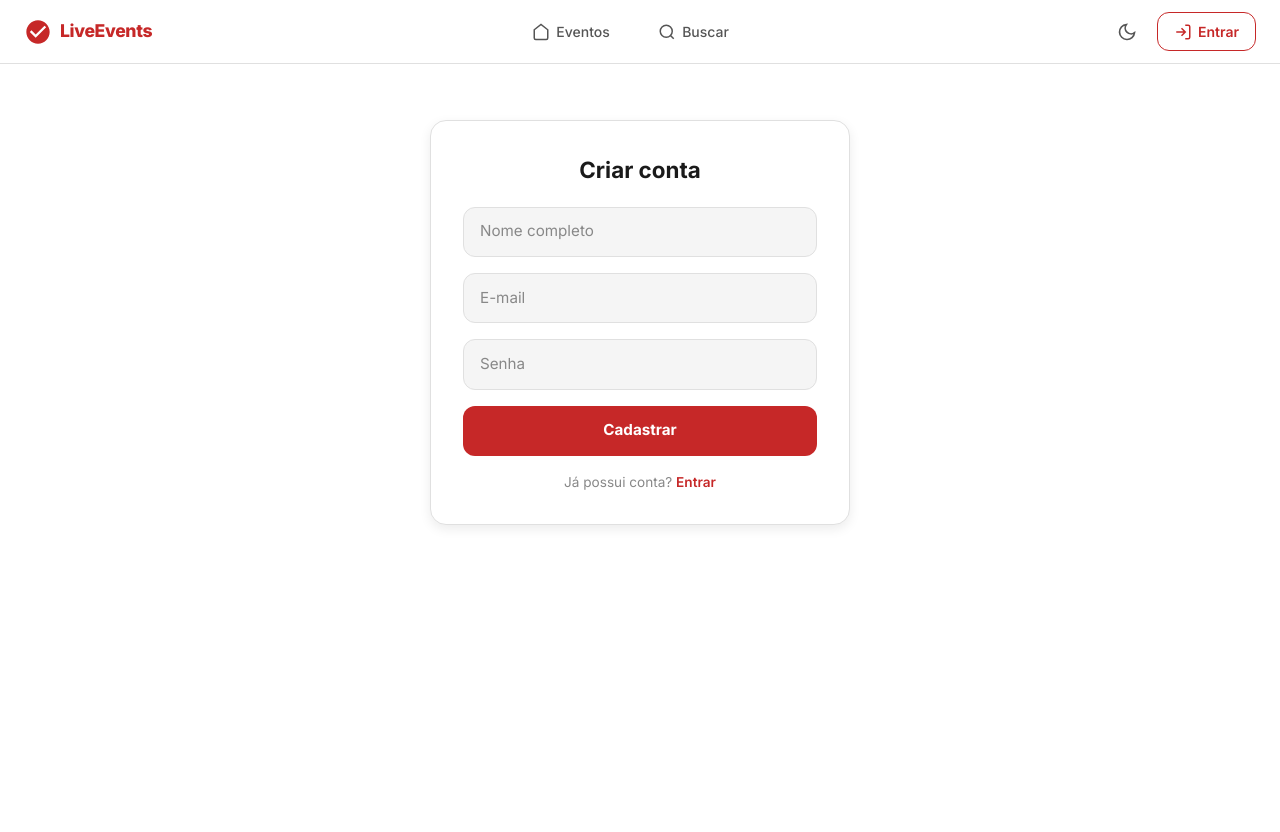
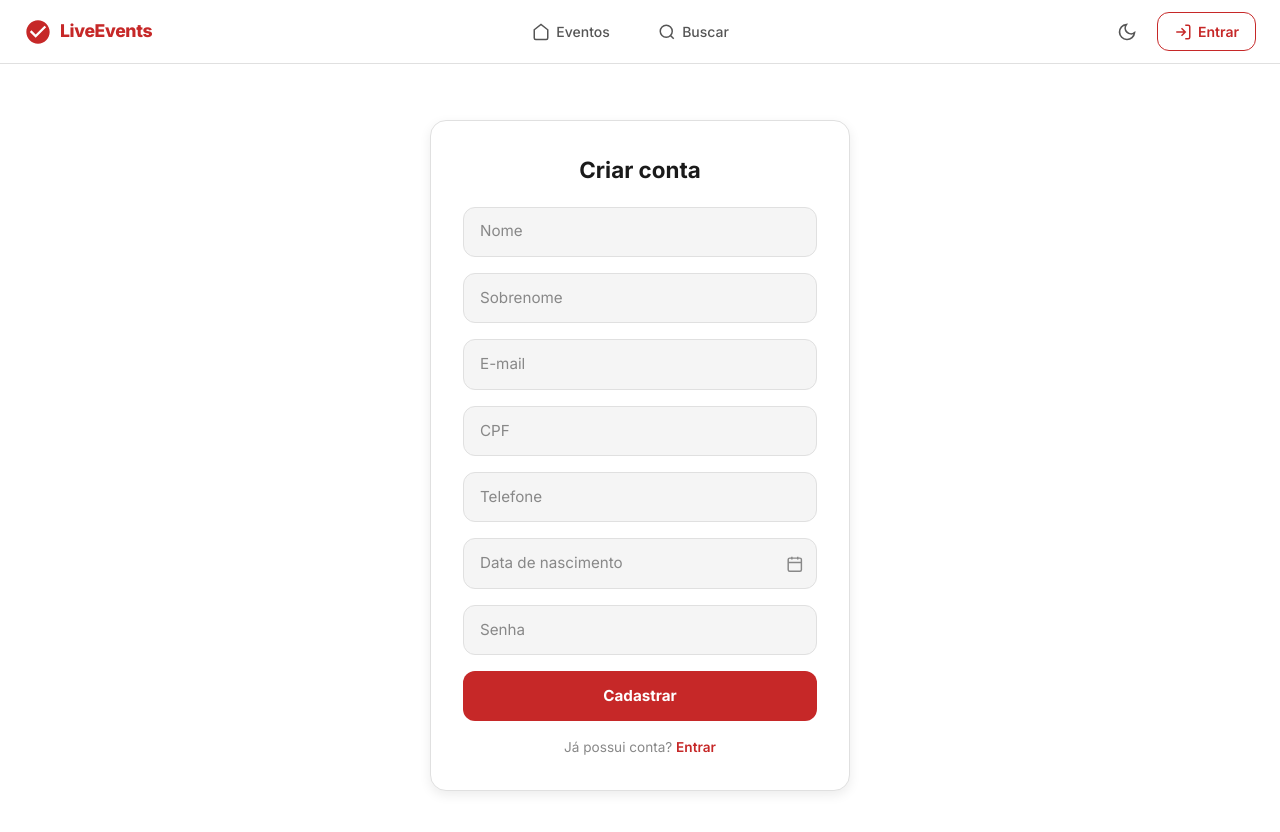
Before and after one commit to devlucasaf/LiveEvents-Ticket, a React (Vite) app in the folder Frontend/: page /auth/cadastro in a window 1280 px wide. Shown: the top 832 px of the page. Before the commit the page ends 800 px from the top, so only its background shows below. Built offline with nearby package versions, Linux system fonts and the light colour scheme.

Commit message:
feat(frontend): redesign do cadastro com campos completos, máscaras e DatePicker customizado

```diff
--- /dev/null
+++ b/Frontend/src/components/DatePicker.jsx
@@ -0,0 +1,146 @@
+import { useState, useRef, useEffect } from "react";
+import "../styles/datepicker.css";
+
+const MESES = [
+    "Janeiro",
+    "Fevereiro",
+    "Março",
+    "Abril",
+    "Maio",
+    "Junho",
+    "Julho",
+    "Agosto",
+    "Setembro",
+    "Outubro",
+    "Novembro",
+    "Dezembro"
+];
+
+const DIAS_SEMANA = ["Dom", "Seg", "Ter", "Qua", "Qui", "Sex", "Sáb"];
+
+function getDiasNoMes(ano, mes) {
+    return new Date(ano, mes + 1, 0).getDate();
+}
+
+function getPrimeiroDiaSemana(ano, mes) {
+    return new Date(ano, mes, 1).getDay();
+}
+
+function formatarData(date) {
+    const d = String(date.getDate()).padStart(2, "0");
+    const m = String(date.getMonth() + 1).padStart(2, "0");
+    const y = date.getFullYear();
+    return `${d}/${m}/${y}`;
+}
+
+export default function DatePicker({ value, onChange, placeholder = "Data de nascimento", required }) {
+    const [aberto,      setAberto]      = useState(false);
+    const [anoAtual,    setAnoAtual]    = useState(new Date().getFullYear() - 20);
+    const [mesAtual,    setMesAtual]    = useState(new Date().getMonth());
+    const ref = useRef(null);
+
+    useEffect(() => {
+        function handleClickFora(e) {
+            if (ref.current && !ref.current.contains(e.target)) {
+                setAberto(false);
+            }
+        }
+        document.addEventListener("mousedown", handleClickFora);
+        return () => document.removeEventListener("mousedown", handleClickFora);
+    }, []);
+
+    function mesAnterior() {
+        if (mesAtual === 0) {
+            setMesAtual(11);
+            setAnoAtual(anoAtual - 1);
+        } else {
+            setMesAtual(mesAtual - 1);
+        }
+    }
+
+    function mesSeguinte() {
+        if (mesAtual === 11) {
+            setMesAtual(0);
+            setAnoAtual(anoAtual + 1);
+        } else {
+            setMesAtual(mesAtual + 1);
+        }
+    }
+
+    function selecionarDia(dia) {
+        const dataSelecionada = new Date(anoAtual, mesAtual, dia);
+        const iso = `${anoAtual}-${String(mesAtual + 1).padStart(2, "0")}-${String(dia).padStart(2, "0")}`;
+        onChange(iso);
+        setAberto(false);
+    }
+
+    function renderDias() {
+        const diasNoMes = getDiasNoMes(anoAtual, mesAtual);
+        const primeiroDia = getPrimeiroDiaSemana(anoAtual, mesAtual);
+        const celulas = [];
+
+        for (let i = 0; i < primeiroDia; i++) {
+            celulas.push(<span key={`vazio-${i}`} className="datepicker__dia datepicker__dia--vazio" />);
+        }
+
+        const hoje = new Date();
+        for (let dia = 1; dia <= diasNoMes; dia++) {
+            const ehSelecionado = value && value === `${anoAtual}-${String(mesAtual + 1).padStart(2, "0")}-${String(dia).padStart(2, "0")}`;
+            celulas.push(
+                <button
+                    key={dia}
+                    type="button"
+                    className={`datepicker__dia ${ehSelecionado ? "datepicker__dia--selecionado" : ""}`}
+                    onClick={() => selecionarDia(dia)}
+                >
+                {dia}
+                </button>
+            );
+        }
+        return celulas;
+    }
+
+    const textoExibido = value
+        ? formatarData(new Date(value + "T00:00:00"))
+        : "";
+
+    return (
+        <div className="datepicker" ref={ref}>
+            <input
+                className="auth-page__input datepicker__input"
+                type="text"
+                readOnly
+                value={textoExibido}
+                placeholder={placeholder}
+                onClick={() => setAberto(!aberto)}
+                required={required}
+            />
+            <svg className="datepicker__icone" onClick={() => setAberto(!aberto)} viewBox="0 0 24 24" fill="none" stroke="currentColor" strokeWidth="2">
+                <rect x="3" y="4" width="18" height="18" rx="2" ry="2"/>
+                <line x1="16" y1="2" x2="16" y2="6"/>
+                <line x1="8" y1="2" x2="8" y2="6"/>
+                <line x1="3" y1="10" x2="21" y2="10"/>
+            </svg>
+
+            {aberto && (
+                <div className="datepicker__dropdown">
+                    <div className="datepicker__header">
+                        <button type="button" className="datepicker__nav" onClick={mesAnterior}>‹</button>
+                        <span className="datepicker__titulo">{MESES[mesAtual]} {anoAtual}</span>
+                        <button type="button" className="datepicker__nav" onClick={mesSeguinte}>›</button>
+                    </div>
+
+                    <div className="datepicker__semana">
+                        {DIAS_SEMANA.map((d) => (
+                            <span key={d} className="datepicker__dia-semana">{d}</span>
+                        ))}
+                    </div>
+
+                    <div className="datepicker__grid">
+                        {renderDias()}
+                    </div>
+                </div>
+            )}
+        </div>
+    );
+}
--- a/Frontend/src/pages/auth/CadastroPage.jsx
+++ b/Frontend/src/pages/auth/CadastroPage.jsx
@@ -1,24 +1,54 @@
-import { useState } from 'react';
-import { Link, useNavigate } from 'react-router-dom';
-import { authService } from '../../services/authService';
-import '../../styles/auth.css';
+import { useState } from "react";
+import { Link, useNavigate } from "react-router-dom";
+import { authService } from "../../services/authService";
+import DatePicker from "../../components/DatePicker";
+import "../../styles/auth.css";
+
+function mascaraCpf(value) {
+  return value
+    .replace(/\D/g, "")
+    .slice(0, 11)
+    .replace(/(\d{3})(\d)/, "$1.$2")
+    .replace(/(\d{3})(\d)/, "$1.$2")
+    .replace(/(\d{3})(\d{1,2})$/, "$1-$2");
+}
+
+function mascaraTelefone(value) {
+  return value
+    .replace(/\D/g, "")
+    .slice(0, 11)
+    .replace(/(\d{2})(\d)/, "($1) $2")
+    .replace(/(\d{5})(\d{1,4})$/, "$1-$2");
+}
 
 export default function CadastroPage() {
-  const [nome, setNome] = useState('');
-  const [email, setEmail] = useState('');
-  const [senha, setSenha] = useState('');
-  const [erro, setErro] = useState('');
-  const [sucesso, setSucesso] = useState('');
+  const [nome,            setNome]            = useState("");
+  const [sobrenome,       setSobrenome]       = useState("");
+  const [email,           setEmail]           = useState("");
+  const [cpf,             setCpf]             = useState("");
+  const [telefone,        setTelefone]        = useState("");
+  const [dataNascimento,  setDataNascimento]  = useState("");
+  const [senha,           setSenha]           = useState("");
+  const [erro,            setErro]            = useState("");
+  const [sucesso,         setSucesso]         = useState("");
   const navigate = useNavigate();
 
   async function handleSubmit(event) {
     event.preventDefault();
-    setErro('');
-    setSucesso('');
+    setErro("");
+    setSucesso("");
     try {
-      await authService.cadastro({ nome, email, senha });
-      setSucesso('Cadastro realizado com sucesso!');
-      setTimeout(() => navigate('/auth/login'), 1200);
+      await authService.cadastro({
+        nome,
+        sobrenome,
+        email,
+        cpf,
+        telefone,
+        dataNascimento,
+        senha
+      });
+      setSucesso("Cadastro realizado com sucesso!");
+      setTimeout(() => navigate("/auth/login"), 1200);
     } catch (e) {
       setErro(e.message);
     }
@@ -29,9 +59,58 @@ export default function CadastroPage() {
       <div className="auth-page__card">
         <h2>Criar conta</h2>
         <form className="auth-page__form" onSubmit={handleSubmit}>
-          <input className="auth-page__input" value={nome} onChange={(e) => setNome(e.target.value)} placeholder="Nome completo" required />
-          <input className="auth-page__input" value={email} onChange={(e) => setEmail(e.target.value)} placeholder="E-mail" type="email" required />
-          <input className="auth-page__input" type="password" value={senha} onChange={(e) => setSenha(e.target.value)} placeholder="Senha" required />
+          <input
+            className="auth-page__input"
+            value={nome}
+            onChange={(e) => setNome(e.target.value)}
+            placeholder="Nome"
+            required
+          />
+          <input
+            className="auth-page__input"
+            value={sobrenome}
+            onChange={(e) => setSobrenome(e.target.value)}
+            placeholder="Sobrenome"
+            required
+          />
+          <input
+            className="auth-page__input"
+            value={email}
+            onChange={(e) => setEmail(e.target.value)}
+            placeholder="E-mail"
+            type="email"
+            required
+          />
+          <input
+            className="auth-page__input"
+            value={cpf}
+            onChange={(e) => setCpf(mascaraCpf(e.target.value))}
+            placeholder="CPF"
+            maxLength={14}
+            required
+          />
+          <input
+            className="auth-page__input"
+            value={telefone}
+            onChange={(e) => setTelefone(mascaraTelefone(e.target.value))}
+            placeholder="Telefone"
+            maxLength={15}
+            required
+          />
+          <DatePicker
+            value={dataNascimento}
+            onChange={(val) => setDataNascimento(val)}
+            placeholder="Data de nascimento"
+            required
+          />
+          <input
+            className="auth-page__input"
+            type="password"
+            value={senha}
+            onChange={(e) => setSenha(e.target.value)}
+            placeholder="Senha"
+            required
+          />
           <button className="auth-page__btn" type="submit">Cadastrar</button>
         </form>
         {erro && <p className="error">{erro}</p>}
--- /dev/null
+++ b/Frontend/src/styles/datepicker.css
@@ -0,0 +1,133 @@
+.datepicker {
+    position: relative;
+    width: 100%;
+}
+
+.datepicker__input {
+    cursor: pointer;
+    padding-right: 2.5rem !important;
+}
+
+.datepicker__icone {
+    position: absolute;
+    right: 0.85rem;
+    top: 50%;
+    transform: translateY(-50%);
+    width: 1.1rem;
+    height: 1.1rem;
+    color: var(--muted);
+    cursor: pointer;
+    pointer-events: auto;
+}
+
+.datepicker__dropdown {
+    position: absolute;
+    top: calc(100% + 0.5rem);
+    left: 0;
+    right: 0;
+    z-index: 100;
+    background: var(--panel);
+    border: 1.5px solid var(--line);
+    border-radius: var(--radius-md);
+    box-shadow: var(--shadow-lg);
+    padding: 1rem;
+    animation: datepicker-fadeIn 0.15s ease;
+}
+
+@keyframes datepicker-fadeIn {
+    from {
+        opacity: 0;
+        transform: translateY(-4px);
+    }
+
+    to   {
+        opacity: 1;
+        transform: translateY(0);
+    }
+}
+
+.datepicker__header {
+    display: flex;
+    align-items: center;
+    justify-content: space-between;
+    margin-bottom: 0.75rem;
+}
+
+.datepicker__titulo {
+    font-size: 0.9rem;
+    font-weight: 600;
+    color: var(--ink);
+}
+
+.datepicker__nav {
+    background: none;
+    border: none;
+    color: var(--brand);
+    font-size: 1.3rem;
+    font-weight: 700;
+    cursor: pointer;
+    width: 2rem;
+    height: 2rem;
+    display: flex;
+    align-items: center;
+    justify-content: center;
+    border-radius: var(--radius-sm);
+    transition: background 0.15s;
+}
+
+.datepicker__nav:hover {
+    background: var(--brand-light);
+}
+
+.datepicker__semana {
+    display: grid;
+    grid-template-columns: repeat(7, 1fr);
+    gap: 2px;
+    margin-bottom: 0.25rem;
+}
+
+.datepicker__dia-semana {
+    text-align: center;
+    font-size: 0.7rem;
+    font-weight: 600;
+    color: var(--muted);
+    padding: 0.25rem 0;
+    text-transform: uppercase;
+}
+
+.datepicker__grid {
+    display: grid;
+    grid-template-columns: repeat(7, 1fr);
+    gap: 2px;
+}
+
+.datepicker__dia {
+    display: flex;
+    align-items: center;
+    justify-content: center;
+    width: 100%;
+    aspect-ratio: 1;
+    border: none;
+    background: none;
+    font-size: 0.82rem;
+    font-weight: 500;
+    color: var(--ink);
+    border-radius: var(--radius-sm);
+    cursor: pointer;
+    transition: background 0.15s, color 0.15s;
+}
+
+.datepicker__dia:hover:not(.datepicker__dia--vazio) {
+    background: var(--brand-light);
+    color: var(--brand);
+}
+
+.datepicker__dia--selecionado {
+    background: var(--brand) !important;
+    color: white !important;
+    font-weight: 700;
+}
+
+.datepicker__dia--vazio {
+    cursor: default;
+}
```
